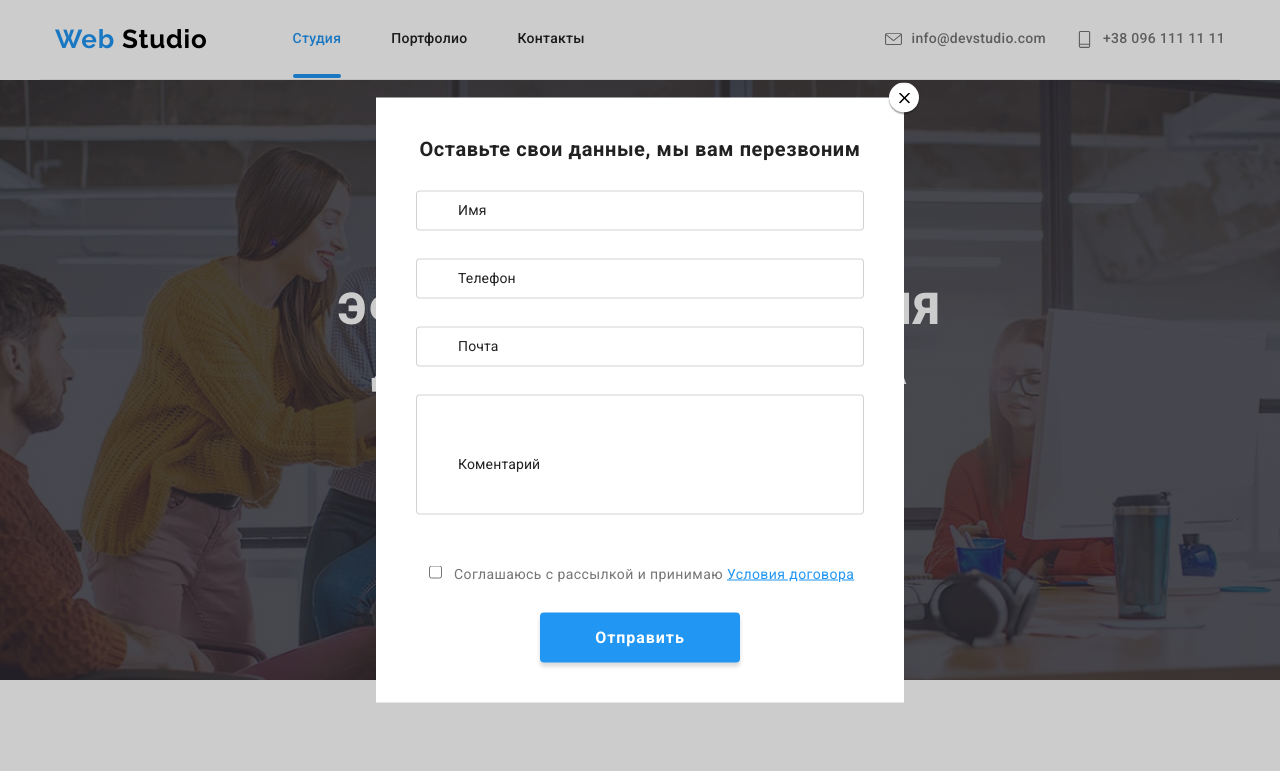
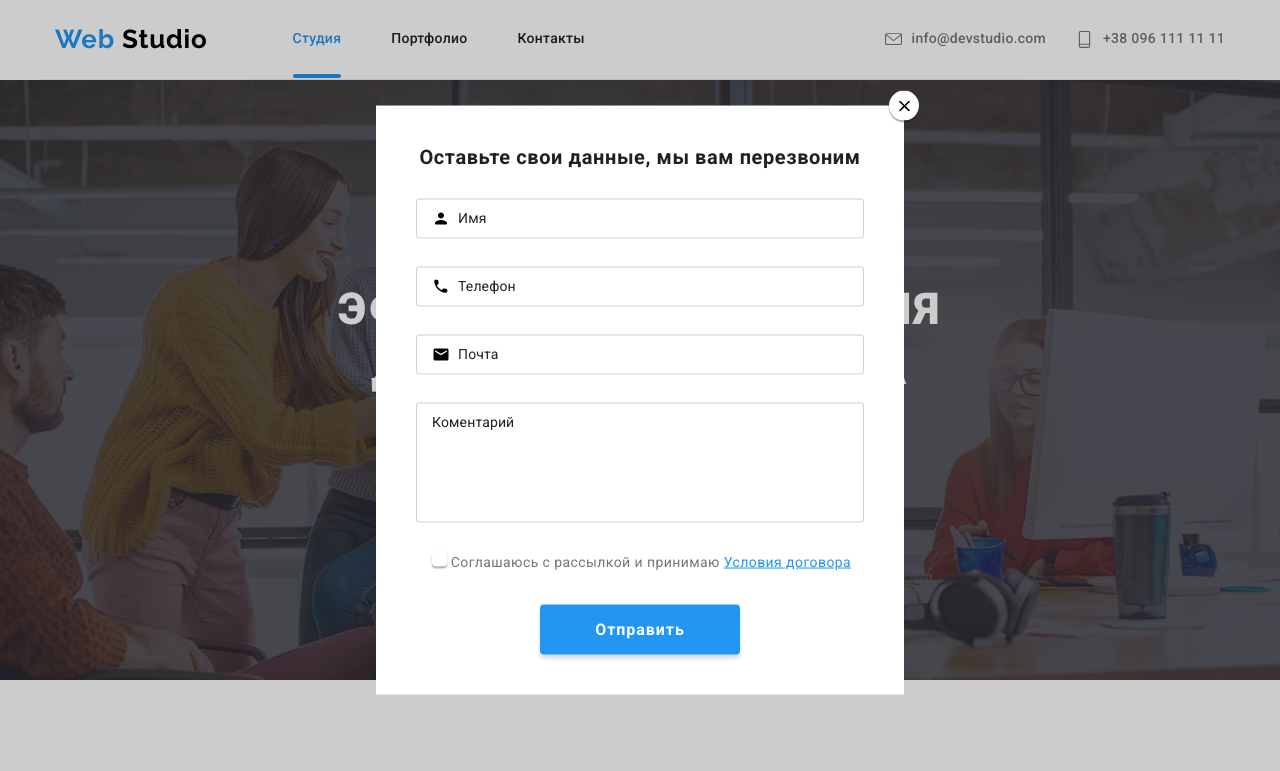
Before and after one commit to RomanPalna/goit-markup-hw-06, a plain HTML site: page index.html in a window 1280 px wide. Both pictures are taken after a click on the button "Заказать услугу". Shown: the top 771 px of the page. Drawn offline with nearby package versions, Linux system fonts and the light colour scheme.

Commit message:
modal styles

```diff
--- a/css/styles.css
+++ b/css/styles.css
@@ -311,9 +311,6 @@ main {
   position: relative;
   display: flex;
   flex-direction: column;
-}
-
-.modal__item:not(:last-child) {
   margin-bottom: 28px;
 }
 
@@ -329,27 +326,109 @@ main {
   color: var(--primary-text-color);
 }
 
+.modal__input:focus + .modal__label,
+.modal__input:not(:placeholder-shown) + .modal__label {
+  transform: translate(-20px, -39px);
+  color: var(--link-primary-color);
+}
+
+.modal__label {
+  transition: transform 250ms var(--animation-timing-function),
+    color 250ms var(--animation-timing-function);
+}
+
 .modal__input {
   border: 1px solid rgba(33, 33, 33, 0.2);
   box-sizing: border-box;
   border-radius: 4px;
   margin: 0 40px;
+  padding: 12px 42px;
   width: 448px;
   height: 40px;
+}
+
+.modal__input:focus,
+.modal__input:not(:placeholder-shown),
+.modal__comment:focus,
+.modal__comment:not(:placeholder-shown) {
+  border: 1px solid var(--link-primary-color);
+}
+
+.modal__input {
+  transition: border 250ms var(--animation-timing-function);
+}
+
+.modal__icon {
+  position: absolute;
+  display: inline-flex;
+  top: 11px;
+  left: 56px;
+  width: 18px;
+  height: 18px;
+  fill: currentColor;
+}
+
+.modal__input:focus ~ .modal__icon,
+.modal__input:not(:placeholder-shown) ~ .modal__icon {
+  color: var(--link-primary-color);
 }
 
 .modal__comment {
   resize: none;
   width: 448px;
   height: 120px;
-  margin: 0 40px 20px;
+  margin: 0 40px;
+  padding: 12px 16px;
   border: 1px solid rgba(33, 33, 33, 0.2);
   box-sizing: border-box;
   border-radius: 4px;
 }
 
+.modal__comment-label {
+  position: absolute;
+  left: 56px;
+  top: 12px;
+
+  font-size: 14px;
+  line-height: 1.14;
+  letter-spacing: 0.01em;
+  color: var(--primary-text-color);
+
+  transition: transform 250ms var(--animation-timing-function),
+    color 250ms var(--animation-timing-function);
+}
+
+.modal__comment:focus + .modal__comment-label,
+.modal__comment:not(:placeholder-shown) + .modal__comment-label {
+  transform: translate(6px, -34px);
+  color: var(--link-primary-color);
+}
+
 .modal__policy {
-  margin: 0 8px 34px 53px;
+  display: inline-block;
+  -webkit-appearance: none;
+  -moz-appearance: none;
+  appearance: none;
+}
+
+.modal__policy-icon {
+  display: inline-block;
+  width: 15px;
+  height: 15px;
+
+  box-shadow: 0px 2px 1px rgba(0, 0, 0, 0.2), 0px 1px 1px rgba(0, 0, 0, 0.14),
+    0px 1px 3px rgba(0, 0, 0, 0.12);
+  border-radius: 4px;
+
+  fill: currentColor;
+}
+
+.modal__policy:checked + .modal__policy-icon {
+  background-color: var(--link-primary-color);
+  background-image: url(../images/check.svg);
+  background-size: contain;
+  background-origin: border-box;
+  border-color: var(--link-primary-color);
 }
 
 .modal__accept {
@@ -357,6 +436,7 @@ main {
   line-height: 1.71;
   letter-spacing: 0.03em;
   color: var(--title-text-color);
+  margin-left: 52px;
 }
 
 .modal__item--link {
@@ -379,6 +459,7 @@ main {
   min-width: 200px;
   height: 50px;
   padding: 10px 32px;
+  margin-top: 2px;
   margin-bottom: 40px;
   margin-left: 50%;
   transform: translate(-50%);
--- a/index.html
+++ b/index.html
@@ -85,30 +85,46 @@
 
             <input type="text" id="name" class="modal__input" placeholder=" ">
             <label for="name" class="modal__label">Имя</label>
+
+              <svg class="modal__icon">
+                <use href="./images/modal-icons.svg#person"></use>
+              </svg>
+
           </li>
 
           <li class="modal__item">
 
             <input type="tel" id="tel" class="modal__input" placeholder=" ">
              <label for="tel" class="modal__label">Телефон</label>
+               <svg class="modal__icon">
+                <use href="./images/modal-icons.svg#phone"></use>
+              </svg>
           </li>
 
           <li class="modal__item">
 
             <input type="email" name="email" id="email" class="modal__input" placeholder=" ">
             <label for="email" class="modal__label">Почта</label>
+              <svg class="modal__icon">
+                <use href="./images/modal-icons.svg#email"></use>
+              </svg>
           </li>
 
           <li class="modal__item">
-            <label for="comment" class="modal__label">Коментарий</label>
-            <textarea name="comment" id="comment" class="modal__comment" placeholder=" "></textarea>
-          </li class="modal__item">
 
-          <li>
-            <input type="checkbox" name="policy" id="policy" class="modal__policy">
-            <label for="policy" class="modal__accept">Соглашаюсь с рассылкой и принимаю
+            <textarea name="comment" id="comment" class=" modal__comment" placeholder=" "></textarea>
+            <label for="comment" class="modal__comment-label">Коментарий</label>
+          </li>
+
+          <li class="modal__item">
+            <label class="modal__accept">
+
+              <input type="checkbox" name="policy" class="modal__policy">
+              <span class="modal__policy-icon"></span>
+            Соглашаюсь с рассылкой и принимаю
               <a href="" class="modal__item--link">Условия договора</a>
             </label>
+
           </li>
         </ul>
         <button class="modal__button">Отправить</button>
```
Also changed, not shown: images/check.svg (added), images/modal-icons.svg (added).
